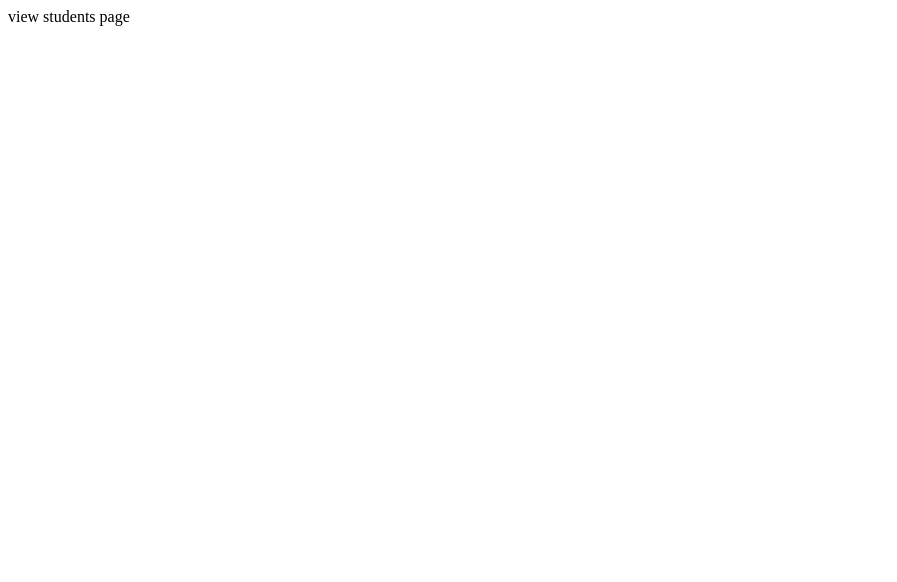
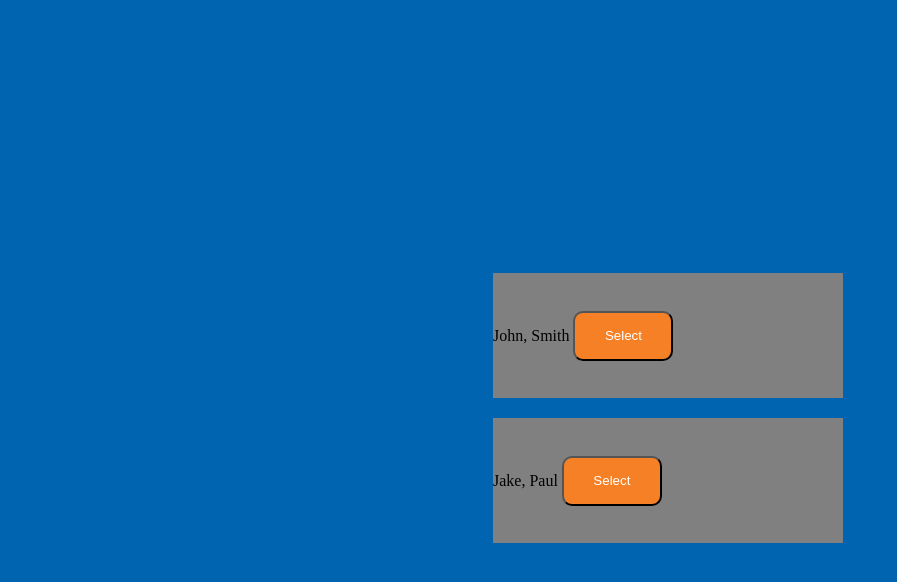
Before and after one commit to christiantbrown/backupforOOSE, a plain HTML site: page UI/viewstudents.html in a window 1280 px wide. Shown: the whole page, without its empty margins (0-897 px from the left). Drawn offline with Linux system fonts and the light colour scheme.

Commit message:
view students works with dummy values

```diff
--- a/UI/style.css
+++ b/UI/style.css
@@ -49,3 +49,9 @@ body{
     justify-content: right;
     justify-self: right;
 }
+
+.studententry{
+    background-color: gray;
+    width: 350px;
+    height:125px;
+}
--- a/UI/viewstudents.html
+++ b/UI/viewstudents.html
@@ -1 +1,18 @@
-view students page
+<!DOCTYPE html>
+<html>
+<head>
+    <link rel="stylesheet" href="./style.css">
+    <meta charset="UTF-8">
+    <meta name="viewport" content="width=device-width, initial-scale=1.0">
+</head>
+
+<body>
+<ul id="studentList">
+
+</ul>
+<script src="viewstudents.js"></script>
+</body>
+
+
+
+</html>
--- /dev/null
+++ b/UI/viewstudents.js
@@ -0,0 +1,46 @@
+const email = localStorage.getItem("AASemail")
+const password = localStorage.getItem("AASpassword")
+const accountType = localStorage.getItem("AASaccounttype")
+
+
+//currently using dummy data
+const students = [
+    {
+        FirstName:"John",
+        LastName:"Smith",
+        AdvisorName:email,
+        Cell:2132132134
+    },
+    {
+        FirstName:"Jake",
+        LastName:"Paul",
+        AdvisorName:email,
+        Cell:2223334444
+    }
+
+]//replace this with an API request
+
+studentList=document.getElementById("studentList")
+
+students.map((student)=>{
+    const studentElem=document.createElement("div")
+    studentElem.classList.add("studententry")
+    studentElem.classList.add("center")
+    studentElem.style.alignContent="center"
+    studentElem.innerHTML=
+    `
+    ${student.FirstName}, ${student.LastName}
+    `
+
+
+
+    studentButton=document.createElement("button")
+    studentButton.classList.add("orangebutton")
+    studentButton.innerHTML="Select"
+    studentButton.addEventListener("click", ()=>{
+        console.log(`${student.FirstName}, ${student.LastName}`)
+    })
+    studentElem.appendChild(studentButton)
+
+    studentList.appendChild(studentElem)
+})
```
Also changed, not shown: UI/advisor.html (+1 -1 lines), UI/leadadvisor.html (+1 -1 lines).
